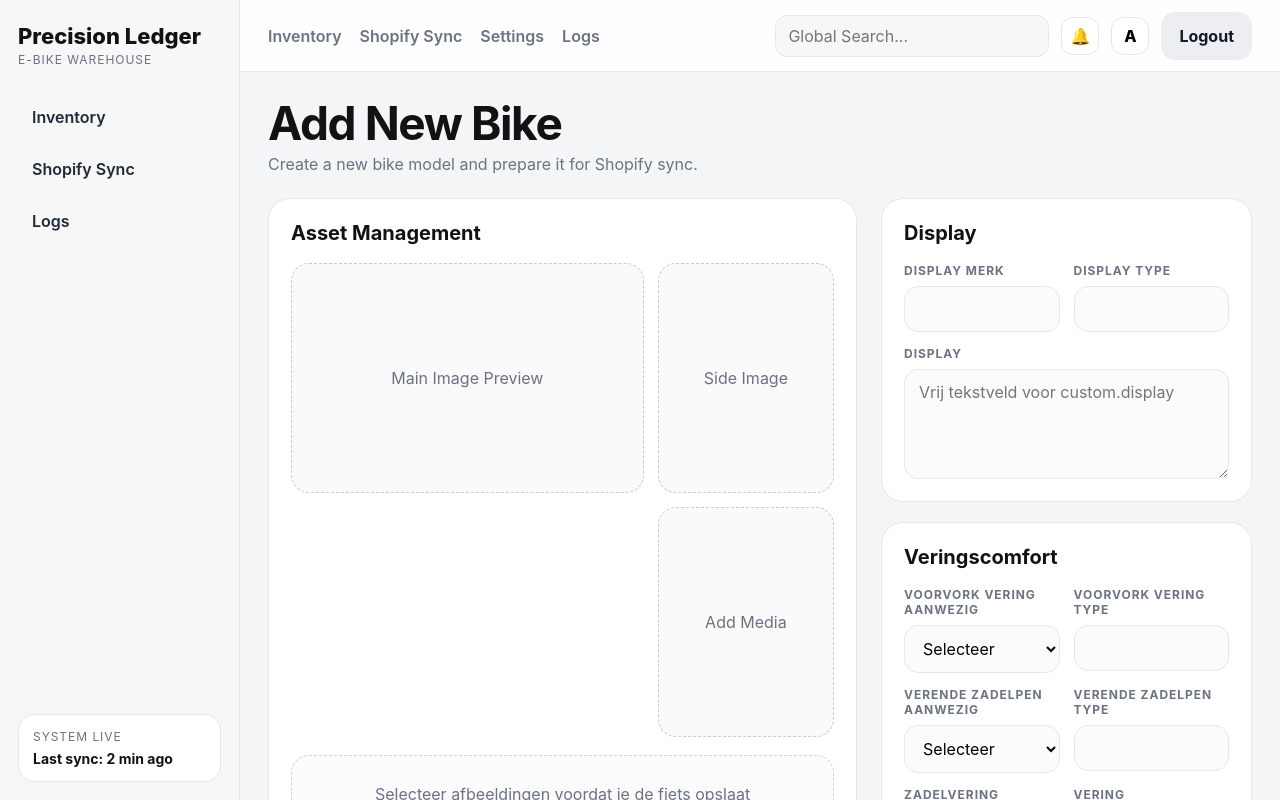
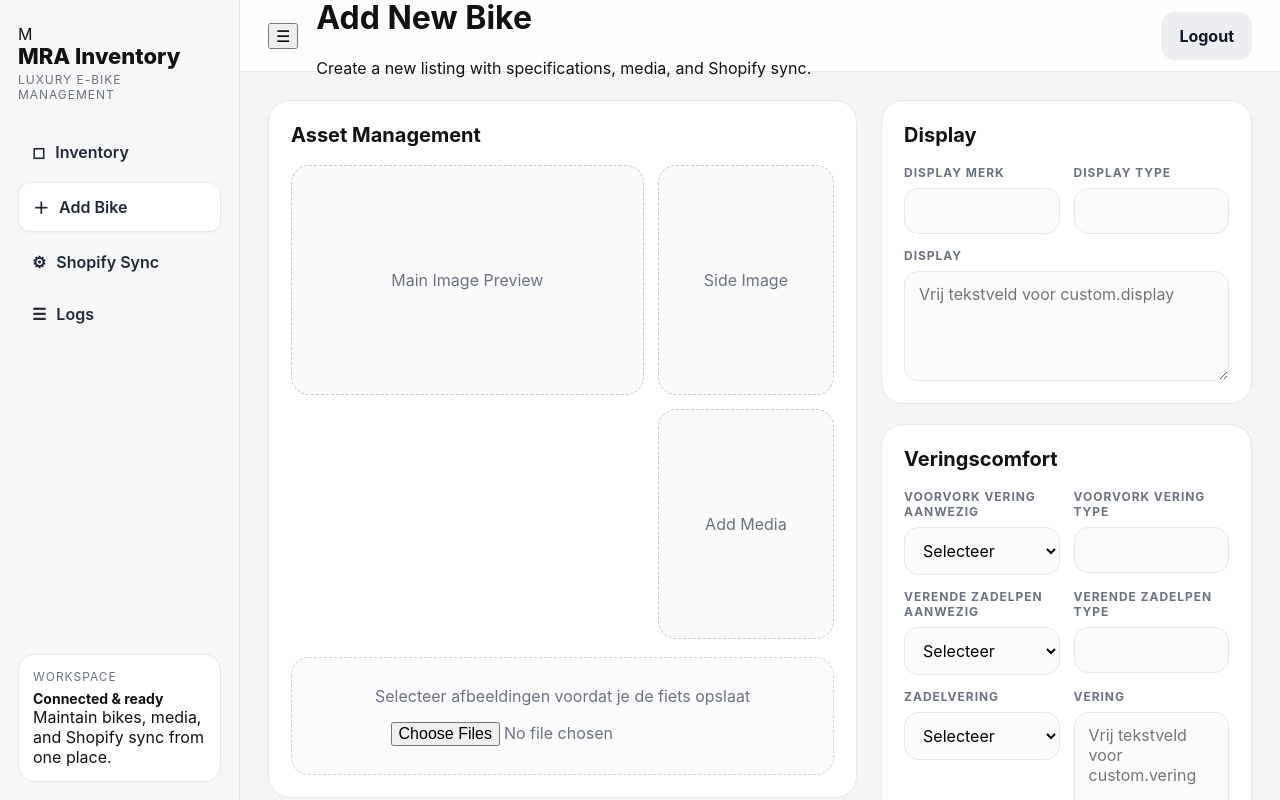
Before and after one commit to kenzy204/MRA-Inventory, a React app in the folder frontend/: page /bikes/new in a window 1280 px wide. Shown: the top 800 px of the page. Built offline with nearby package versions, Linux system fonts and the light colour scheme; no server answers; sample sign-in values are in the browser's storage; the HTML template or start-up script is replaced by a standard one.

Commit message:
Update App.jsx

```diff
--- a/frontend/src/App.jsx
+++ b/frontend/src/App.jsx
@@ -1,100 +1,3 @@
-// import { BrowserRouter, Routes, Route, Link, useNavigate } from 'react-router-dom';
-// import LoginPage from './pages/LoginPage';
-// import BikesPage from './pages/BikesPage';
-// import BikeCreatePage from './pages/BikeCreatePage';
-// import BikeEditPage from './pages/BikeEditPage';
-// import SettingsPage from './pages/SettingsPage';
-// import SyncLogsPage from './pages/SyncLogsPage';
-// import ProtectedRoute from './components/ProtectedRoute';
-
-// function Layout({ children }) {
-//   const navigate = useNavigate();
-
-//   function logout() {
-//     localStorage.removeItem('token');
-//     navigate('/login');
-//   }
-
-//   return (
-//     <div style={{ padding: 24, fontFamily: 'Arial, sans-serif' }}>
-//       <nav style={{ display: 'flex', gap: 16, marginBottom: 24, alignItems: 'center' }}>
-//         <Link to="/">Bikes</Link>
-//         <Link to="/bikes/new">Create Bike</Link>
-//         <Link to="/settings">Settings</Link>
-//         <Link to="/sync-logs">Sync Logs</Link>
-//         <button onClick={logout}>Logout</button>
-//       </nav>
-//       {children}
-//     </div>
-//   );
-// }
-
-// export default function App() {
-//   return (
-//     <BrowserRouter>
-//       <Routes>
-//         <Route path="/login" element={<LoginPage />} />
-
-//         <Route
-//           path="/"
-//           element={
-//             <ProtectedRoute>
-//               <Layout>
-//                 <BikesPage />
-//               </Layout>
-//             </ProtectedRoute>
-//           }
-//         />
-
-//         <Route
-//           path="/bikes/new"
-//           element={
-//             <ProtectedRoute>
-//               <Layout>
-//                 <BikeCreatePage />
-//               </Layout>
-//             </ProtectedRoute>
-//           }
-//         />
-
-//         <Route
-//           path="/bikes/:id/edit"
-//           element={
-//             <ProtectedRoute>
-//               <Layout>
-//                 <BikeEditPage />
-//               </Layout>
-//             </ProtectedRoute>
-//           }
-//         />
-
-//         <Route
-//           path="/settings"
-//           element={
-//             <ProtectedRoute>
-//               <Layout>
-//                 <SettingsPage />
-//               </Layout>
-//             </ProtectedRoute>
-//           }
-//         />
-
-//         <Route
-//           path="/sync-logs"
-//           element={
-//             <ProtectedRoute>
-//               <Layout>
-//                 <SyncLogsPage />
-//               </Layout>
-//             </ProtectedRoute>
-//           }
-//         />
-//       </Routes>
-//     </BrowserRouter>
-//   );
-// }
-
-
 import {
   BrowserRouter,
   Routes,
@@ -105,6 +8,7 @@ import {
   useNavigate,
   useLocation
 } from 'react-router-dom';
+import { useEffect, useState } from 'react';
 
 import LoginPage from './pages/LoginPage';
 import BikesPage from './pages/BikesPage';
@@ -117,6 +21,11 @@ function ProtectedLayout() {
   const token = localStorage.getItem('token');
   const navigate = useNavigate();
   const location = useLocation();
+  const [mobileNavOpen, setMobileNavOpen] = useState(false);
+
+  useEffect(() => {
+    setMobileNavOpen(false);
+  }, [location.pathname]);
 
   if (!token) {
     return <Navigate to="/login" replace />;
@@ -131,35 +40,35 @@ function ProtectedLayout() {
     if (location.pathname === '/') {
       return {
         title: 'Inventory Overview',
-        subtitle: 'Manage and synchronize your high-performance e-bike fleet.'
+        subtitle: 'Manage your premium e-bike collection with clarity and speed.'
       };
     }
 
     if (location.pathname === '/bikes/new') {
       return {
         title: 'Add New Bike',
-        subtitle: 'Create a new bike model and prepare it for Shopify sync.'
+        subtitle: 'Create a new listing with specifications, media, and Shopify sync.'
       };
     }
 
     if (location.pathname.includes('/bikes/') && location.pathname.includes('/edit')) {
       return {
-        title: 'Edit Bike Model',
-        subtitle: 'Detailed specifications and asset management.'
+        title: 'Edit Bike',
+        subtitle: 'Update specifications, images, and synchronization details.'
       };
     }
 
     if (location.pathname === '/settings') {
       return {
-        title: 'Shopify Sync Settings',
-        subtitle: 'Manage integration credentials and synchronization health.'
+        title: 'Shopify Settings',
+        subtitle: 'Control store connection, credentials, and sync readiness.'
       };
     }
 
     if (location.pathname === '/sync-logs') {
       return {
         title: 'Sync Logs',
-        subtitle: 'Review recent synchronization events and errors.'
+        subtitle: 'Track recent sync activity and troubleshoot issues quickly.'
       };
     }
 
@@ -173,63 +82,89 @@ function ProtectedLayout() {
 
   return (
     <div className="app-shell">
-      <aside className="sidebar">
+      <aside className={`sidebar ${mobileNavOpen ? 'open' : ''}`}>
         <div className="brand-block">
-          <h1 className="brand-title">Precision Ledger</h1>
-          <div className="brand-subtitle">E-Bike Warehouse</div>
+          <div className="brand-mark">M</div>
+          <div>
+            <h1 className="brand-title">MRA Inventory</h1>
+            <div className="brand-subtitle">Luxury E-Bike Management</div>
+          </div>
         </div>
 
         <div className="nav-section">
           <NavLink to="/" end className={({ isActive }) => `nav-link ${isActive ? 'active' : ''}`}>
-            Inventory
+            <span className="nav-icon">◻</span>
+            <span>Inventory</span>
+          </NavLink>
+
+          <NavLink
+            to="/bikes/new"
+            className={({ isActive }) => `nav-link ${isActive ? 'active' : ''}`}
+          >
+            <span className="nav-icon">＋</span>
+            <span>Add Bike</span>
           </NavLink>
 
           <NavLink
             to="/settings"
             className={({ isActive }) => `nav-link ${isActive ? 'active' : ''}`}
           >
-            Shopify Sync
+            <span className="nav-icon">⚙</span>
+            <span>Shopify Sync</span>
           </NavLink>
 
           <NavLink
             to="/sync-logs"
             className={({ isActive }) => `nav-link ${isActive ? 'active' : ''}`}
           >
-            Logs
+            <span className="nav-icon">☰</span>
+            <span>Logs</span>
           </NavLink>
         </div>
 
         <div className="sidebar-footer">
           <div className="sidebar-live-card">
-            <div className="sidebar-live-title">System Live</div>
-            <div className="sidebar-live-value">Last sync: 2 min ago</div>
+            <div className="sidebar-live-title">Workspace</div>
+            <div className="sidebar-live-value">Connected & ready</div>
+            <div className="sidebar-live-note">
+              Maintain bikes, media, and Shopify sync from one place.
+            </div>
           </div>
         </div>
       </aside>
 
+      {mobileNavOpen && (
+        <button
+          className="mobile-overlay"
+          type="button"
+          onClick={() => setMobileNavOpen(false)}
+          aria-label="Close menu"
+        />
+      )}
+
       <main className="main-area">
         <header className="topbar">
           <div className="topbar-left">
-            <div className="topbar-tabs">
-              <NavLink to="/" end className={({ isActive }) => `topbar-tab ${isActive ? 'active' : ''}`}>
-                Inventory
-              </NavLink>
-              <NavLink to="/settings" className={({ isActive }) => `topbar-tab ${isActive ? 'active' : ''}`}>
-                Shopify Sync
-              </NavLink>
-              <NavLink to="/settings" className={({ isActive }) => `topbar-tab ${isActive ? 'active' : ''}`}>
-  Settings
-</NavLink>
-<NavLink to="/sync-logs" className={({ isActive }) => `topbar-tab ${isActive ? 'active' : ''}`}>
-  Logs
-</NavLink>
+            <button
+              className="menu-btn"
+              type="button"
+              onClick={() => setMobileNavOpen((prev) => !prev)}
+            >
+              ☰
+            </button>
+
+            <div className="page-heading-inline">
+              <h1>{page.title}</h1>
+              <p>{page.subtitle}</p>
             </div>
           </div>
 
           <div className="topbar-right">
-            <input className="search-box" placeholder="Global Search..." />
-            <button className="icon-btn" type="button">🔔</button>
-            <button className="avatar-btn" type="button">A</button>
+            {location.pathname === '/' && (
+              <button className="primary-btn" onClick={() => navigate('/bikes/new')}>
+                + Add New Bike
+              </button>
+            )}
             <button className="secondary-btn" type="button" onClick={logout}>
               Logout
             </button>
@@ -237,19 +172,6 @@ function ProtectedLayout() {
         </header>
 
         <div className="page-content">
-          <div className="page-heading-row">
-            <div className="page-heading">
-              <h1>{page.title}</h1>
-              <p>{page.subtitle}</p>
-            </div>
-
-            {location.pathname === '/' && (
-              <button className="primary-btn" onClick={() => navigate('/bikes/new')}>
-                + Add New Bike
-              </button>
-            )}
-          </div>
-
           <Outlet />
         </div>
       </main>
```
